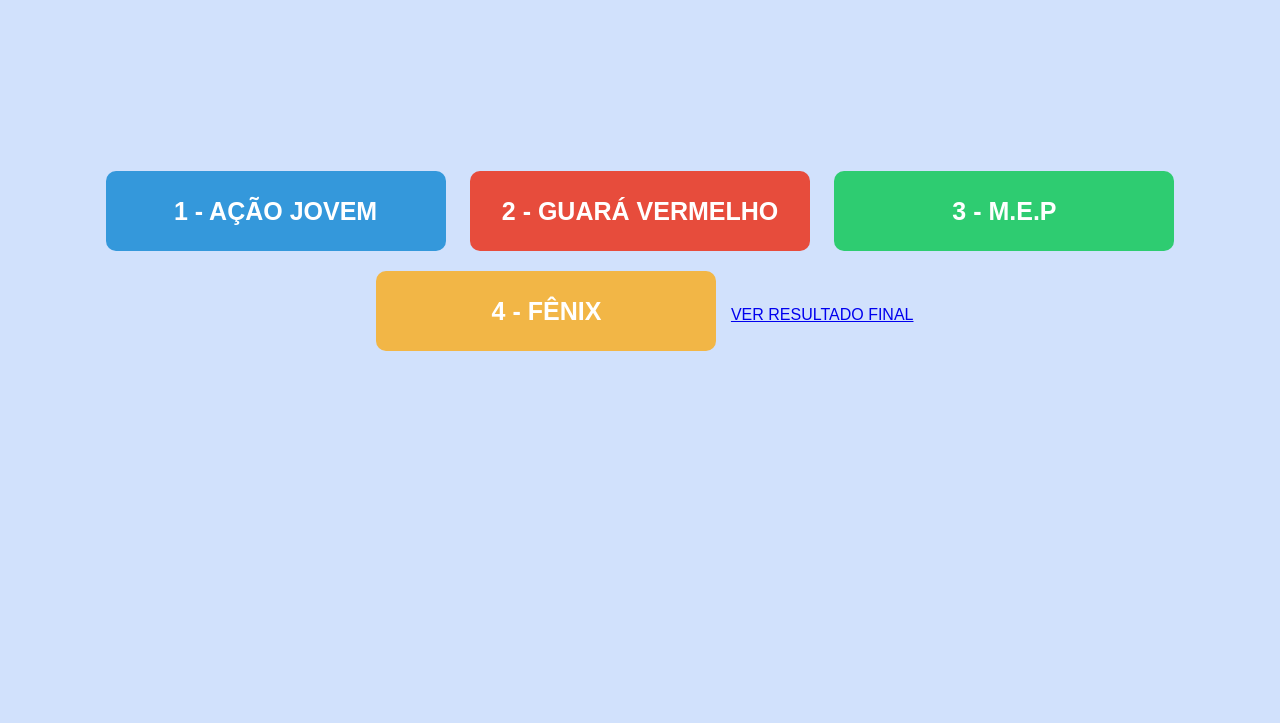
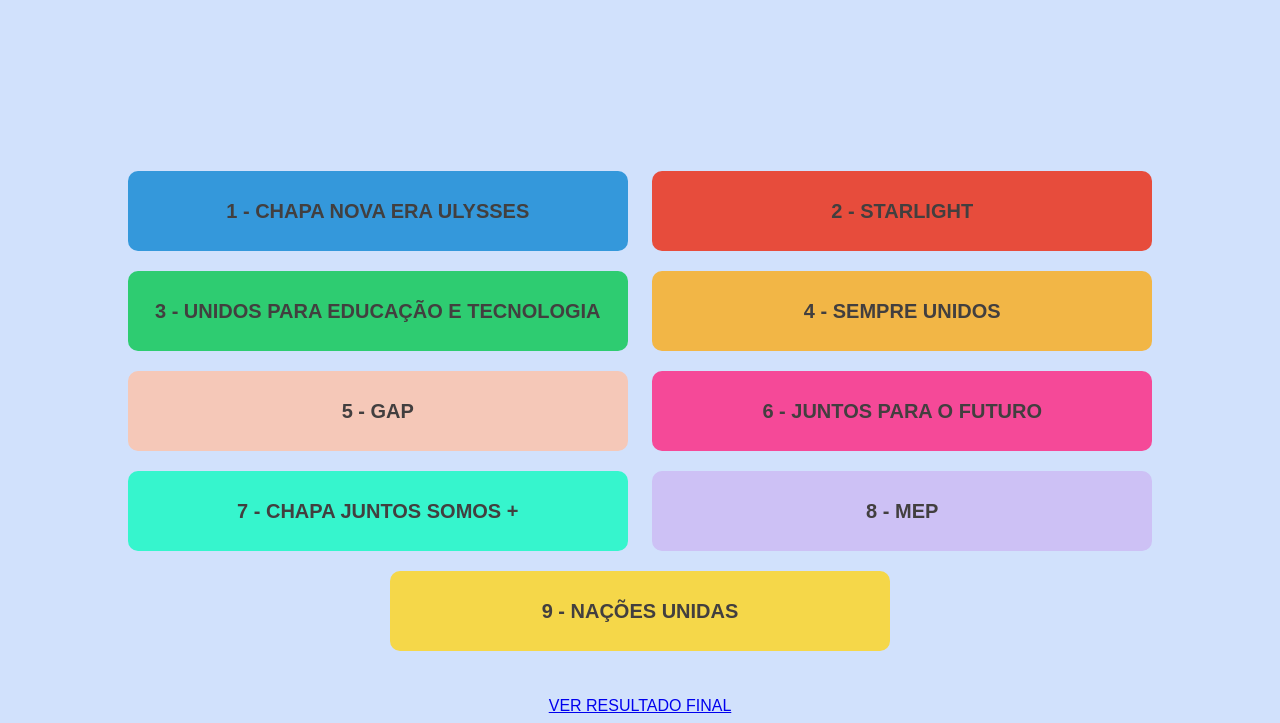
Before and after one commit to UmeUlysses/Eleicao, a plain HTML site: page index.html in a window 1280 px wide. Shown: the part 157-880 px from the top of the page. Before the commit the page ends 800 px from the top, so only its background shows below. Drawn offline with Linux system fonts and the light colour scheme.

Commit message:
Update index.html

```diff
--- a/index.html
+++ b/index.html
@@ -10,10 +10,9 @@
            background-color:color-mix(in srgb,  #196BF0, white 80%);
  }
 
-
     button {
-      margin: 10px; padding: 15px 25px; font-size: 25px; cursor: pointer;
-      border-radius: 10px; border: none; color: white; width: 340px; height: 80px;
+      margin: 10px; padding: 15px 25px; font-size: 20px; cursor: pointer;
+      border-radius: 10px; border: none; color: rgb(66, 63, 63); width: 500px; height: 80px;
       text-transform: uppercase;
       font-weight: bold;
 
@@ -22,6 +21,11 @@
     .c2 { background-color: #e74c3c; }
     .c3 { background-color: #2ecc71; }
     .c4 { background-color: #F2B646; }
+    .c5 { background-color: #F5C8B8; }
+    .c6 { background-color: #F54998; }
+    .c7 { background-color: #36F5CD; }
+    .c8 { background-color: #CDC1F5; }
+    .c9 { background-color: #F5D749; }
     button:hover { opacity: 0.8; }
 
   </style>
@@ -40,17 +44,25 @@
 <br>
 <br>
 <br>
-  <button class="c1" onclick="votar('c1')">1 - Ação Jovem</button>
-  <button class="c2" onclick="votar('c2')">2 - Guará Vermelho</button>
-  <button class="c3" onclick="votar('c3')">3 - M.E.P</button>
-  <button class="c4" onclick="votar('c4')">4 - Fênix</button>
+  <button class="c1" onclick="votar('c1')">1 - Chapa nova era ulysses</button>
+  <button class="c2" onclick="votar('c2')">2 - Starlight</button>
+  <button class="c3" onclick="votar('c3')">3 - Unidos para educação e tecnologia</button>
+  <button class="c4" onclick="votar('c4')">4 - Sempre unidos</button>
+  <button class="c5" onclick="votar('c5')">5 - GAP</button>
+  <button class="c6" onclick="votar('c6')">6 - Juntos para o futuro</button>
+  <button class="c7" onclick="votar('c7')">7 - Chapa juntos somos +</button>
+  <button class="c8" onclick="votar('c8')">8 - MEP </button>
+  <button class="c9" onclick="votar('c9')">9 - Nações unidas </button>
+<br>
+<br>
+<br>
 
   <a href="resultado.html">Ver Resultado Final</a>
 
   <script>
   function votar(candidato) {
     // 1) Garante estrutura completa e sem erro
-    const votos = JSON.parse(localStorage.getItem("votos")) || { c1: 0, c2: 0, c3: 0, c4: 0 };
+    const votos = JSON.parse(localStorage.getItem("votos")) || { c1: 0, c2: 0, c3: 0, c4: 0, c5:0, c6:0, c7:0, c8:0, c9:0 };
     votos[candidato] = (votos[candidato] || 0) + 1;
     localStorage.setItem("votos", JSON.stringify(votos));
 
@@ -71,7 +83,6 @@
 </script>
 
 
-
 </body>
 
 </html>
```
